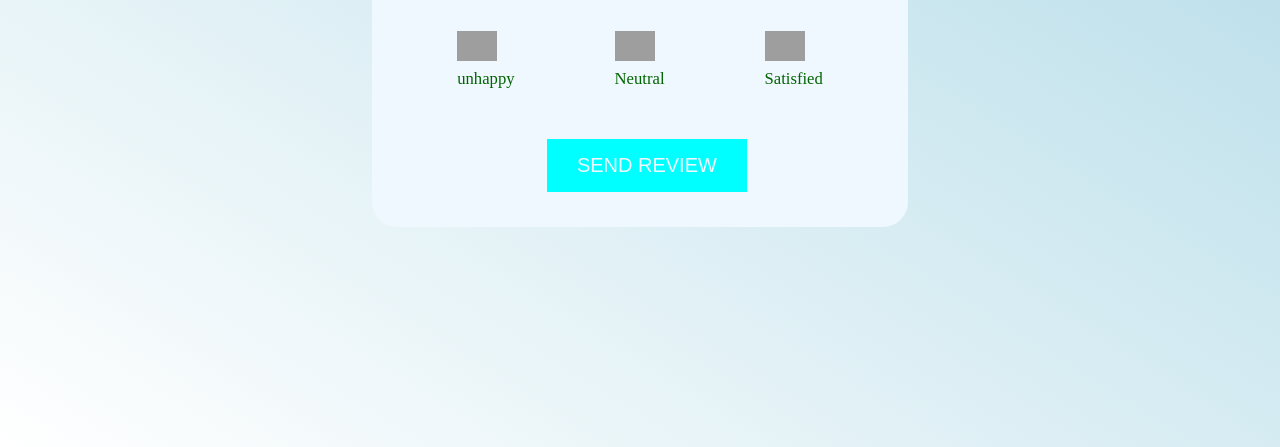
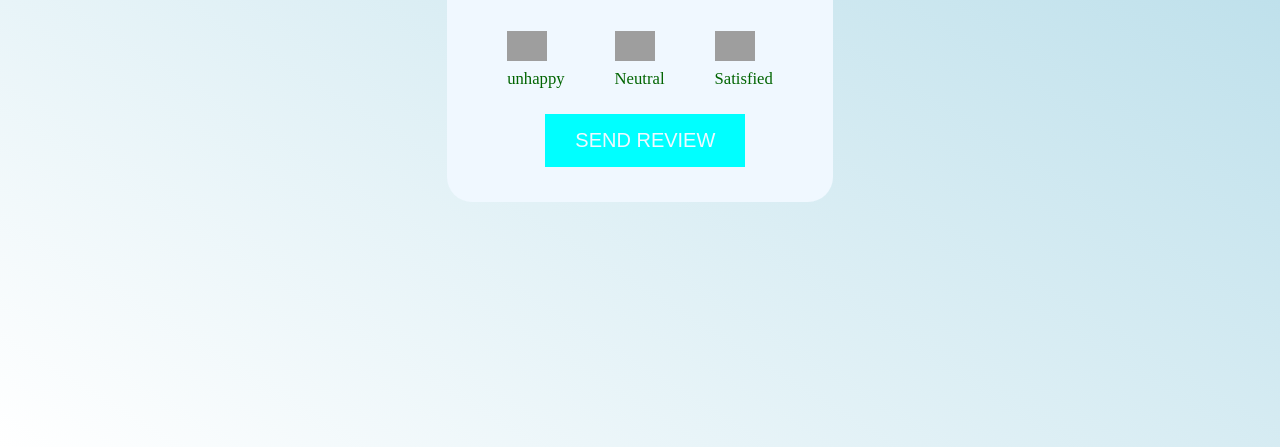
Before and after one commit to Muni1503/feedback, a plain HTML site: page index.html in a window 1280 px wide. Shown: the part 353-800 px from the top of the page. Drawn offline with Linux system fonts and the light colour scheme; grey boxes are pictures that could not be loaded.

Commit message:
Update style.css

```diff
--- a/style.css
+++ b/style.css
@@ -28,7 +28,7 @@ align-items: center;
 
 }
 .rating{
-    margin: 25px;
+
     padding:25px;
 }
 .rating:hover,
@@ -42,7 +42,7 @@ align-items: center;
 
 }
 .btn{
-   margin-left: 30%;
+   margin-left: 20%;
    padding:15px 30px;
    font-size: 20px;
    background: cyan;
```
